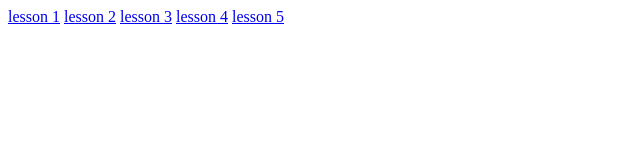
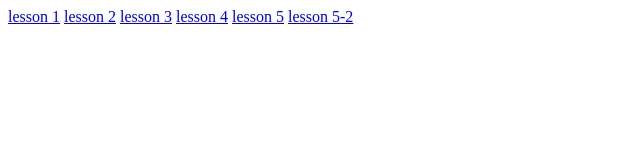
Before and after one commit to Bohdan20b/LogosWebL, a plain HTML site: page index.html in a window 1280 px wide. Shown: the full height of the page, 0-640 px from the left. Drawn offline with Linux system fonts and the light colour scheme.

Commit message:
commit index changes

```diff
--- a/index.html
+++ b/index.html
@@ -12,7 +12,6 @@
     <a href="lesson3/index.html">lesson 3</a>
     <a href="lesson4/index.html">lesson 4</a>
     <a href="lesson5/index.html">lesson 5</a>
-
-
+    <a href="lesson5-2/index.html">lesson 5-2</a>
 </body>
 </html>
```
